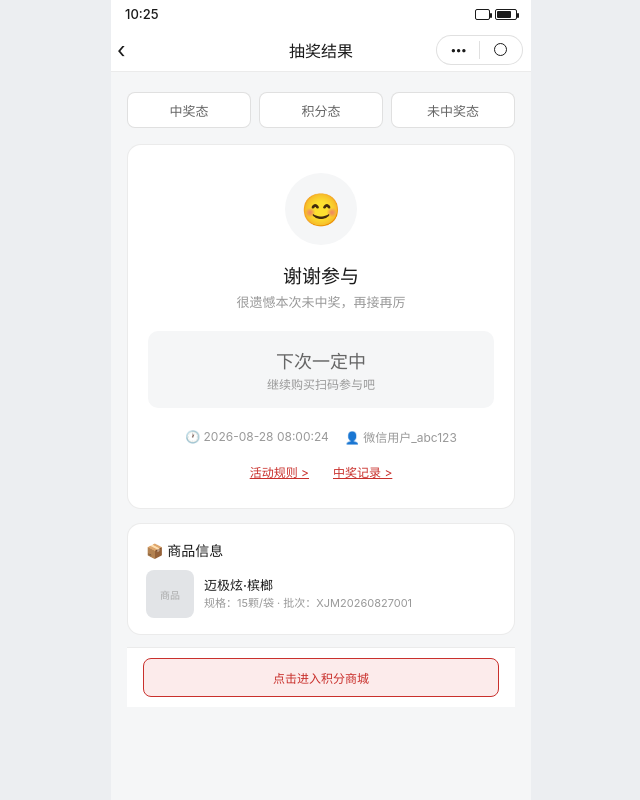
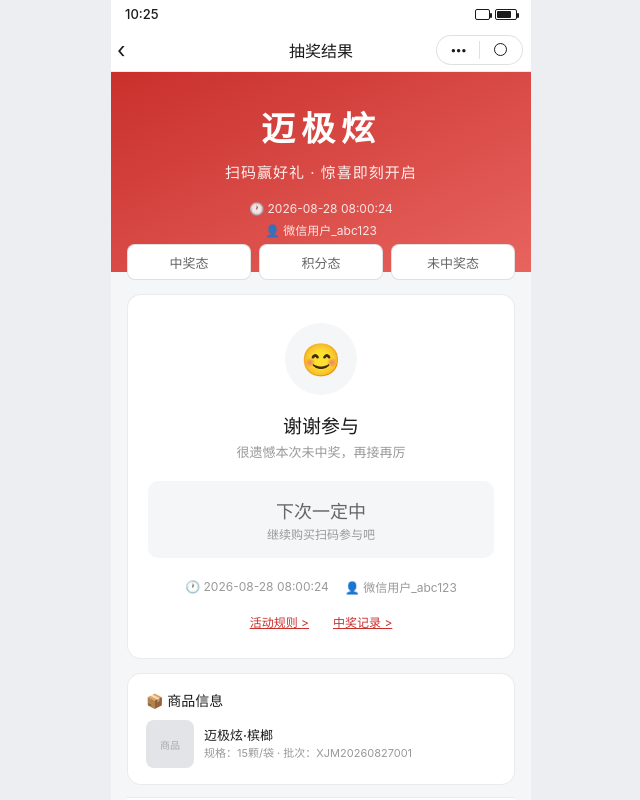
Before and after one commit to Kui0105/1528-01-ue.ue.ehaiba.net, a website: page p4-result.html in a window 1280 px wide. Shown: the whole page, without its empty margins (319-959 px from the left). Drawn offline with Linux system fonts and the light colour scheme.

Commit message:
fix: 抽奖结果页(p4-result.html)增加顶部海报背景区，结果内容整体下移 v0.35.5

```diff
--- a/p4-result.html
+++ b/p4-result.html
@@ -6,16 +6,17 @@
 <title>迈极炫 · P4 抽奖结果页</title>
 <style>
 *{margin:0;padding:0;box-sizing:border-box}
+html,body{height:100%;overflow:hidden}
 body{font-family:-apple-system,BlinkMacSystemFont,'PingFang SC','Hiragino Sans GB',sans-serif;background:#eceef1;color:#1a1a1a;-webkit-font-smoothing:antialiased}
-.mp{width:100%;max-width:420px;margin:0 auto;min-height:100vh;display:flex;flex-direction:column;background:#f5f6f7}
-.statusbar{height:28px;background:#fff;display:flex;justify-content:space-between;align-items:center;padding:0 14px;font-size:13px;font-weight:500}
+.mp{position:relative;width:100%;max-width:420px;margin:0 auto;height:100%;min-height:100vh;display:flex;flex-direction:column;background:#f5f6f7;overflow:hidden}
+.statusbar{height:28px;background:#fff;display:flex;justify-content:space-between;align-items:center;padding:0 14px;font-size:13px;font-weight:500;flex-shrink:0}
 .statusbar .right{display:flex;align-items:center;gap:5px;font-size:12px}
 .sb-ico{width:15px;height:11px;border:1px solid #1a1a1a;border-radius:2px;position:relative}
 .sb-ico::after{content:'';position:absolute;right:-3px;top:3px;width:2px;height:5px;background:#1a1a1a;border-radius:1px}
 .sb-bat{width:22px;height:11px;border:1px solid #1a1a1a;border-radius:2px;position:relative}
 .sb-bat::after{content:'';position:absolute;right:-3px;top:3px;width:2px;height:5px;background:#1a1a1a;border-radius:1px}
 .sb-bat::before{content:'';position:absolute;left:1px;top:1px;bottom:1px;width:14px;background:#1a1a1a;border-radius:1px}
-.navbar{height:44px;background:#fff;border-bottom:.5px solid rgba(0,0,0,.08);display:flex;align-items:center;position:relative}
+.navbar{height:44px;background:#fff;border-bottom:.5px solid rgba(0,0,0,.08);display:flex;align-items:center;position:relative;flex-shrink:0}
 .navbar .back{position:absolute;left:6px;top:50%;transform:translateY(-50%);font-size:22px;width:40px;height:44px;display:flex;align-items:center;cursor:pointer}
 .navbar .title{width:100%;text-align:center;font-size:16px;font-weight:500}
 .capsule{position:absolute;right:8px;top:50%;transform:translateY(-50%);width:87px;height:30px;border:.5px solid rgba(0,0,0,.12);border-radius:15px;display:flex;align-items:center;background:#fff}
@@ -23,12 +24,19 @@ body{font-family:-apple-system,BlinkMacSystemFont,'PingFang SC','Hiragino Sans G
 .capsule .c-left{font-size:11px;letter-spacing:-1px}
 .capsule .c-right .dot{width:13px;height:13px;border:1.4px solid #1a1a1a;border-radius:50%}
 .capsule .divider{width:.5px;height:18px;background:rgba(0,0,0,.12)}
-.content{flex:1;padding:20px 16px}
-/* preview tab */
-.prev{display:flex;gap:8px;margin-bottom:16px}
+.content{flex:1;overflow-y:auto;-webkit-overflow-scrolling:touch;position:relative}
+
+/* poster header */
+.poster-top{height:200px;background:linear-gradient(155deg,#c9302c,#e8645f);display:flex;flex-direction:column;align-items:center;justify-content:center;color:#fff;text-align:center;padding:20px;flex-shrink:0}
+.poster-top .brand{font-size:34px;font-weight:600;letter-spacing:6px;margin-bottom:10px}
+.poster-top .slogan{font-size:15px;opacity:.92;letter-spacing:1px;margin-bottom:16px}
+.poster-top .meta{font-size:12px;opacity:.85;line-height:1.8}
+
+/* result area */
+.result-wrap{padding:0 16px 20px;margin-top:-28px;position:relative;z-index:2}
+.prev{display:flex;gap:8px;margin-bottom:14px}
 .prev button{flex:1;height:36px;border:.5px solid rgba(0,0,0,.12);background:#fff;border-radius:8px;font-size:13px;color:#666;cursor:pointer}
 .prev button.on{background:#c9302c;color:#fff;border-color:#c9302c}
-/* result card */
 .rc{background:#fff;border-radius:14px;padding:28px 20px;text-align:center;border:.5px solid rgba(0,0,0,.08);margin-bottom:14px}
 .ric{width:72px;height:72px;border-radius:50%;margin:0 auto 16px;display:flex;align-items:center;justify-content:center;font-size:32px}
 .ric.win{background:#fdf6e8}.ric.points{background:#eaf4ed}.ric.no{background:#f5f6f7}
@@ -68,7 +76,15 @@ body{font-family:-apple-system,BlinkMacSystemFont,'PingFang SC','Hiragino Sans G
     <span class="title">抽奖结果</span>
     <span class="capsule"><span class="c-left">•••</span><span class="divider"></span><span class="c-right"><span class="dot"></span></span></span>
   </div>
+
   <div class="content">
+    <div class="poster-top">
+      <div class="brand">迈极炫</div>
+      <div class="slogan">扫码赢好礼 · 惊喜即刻开启</div>
+      <div class="meta" id="posterMeta"></div>
+    </div>
+
+    <div class="result-wrap">
       <div class="prev">
         <button id="pv-win" onclick="setMode('win')">中奖态</button>
         <button id="pv-points" onclick="setMode('points')">积分态</button>
@@ -86,7 +102,8 @@ body{font-family:-apple-system,BlinkMacSystemFont,'PingFang SC','Hiragino Sans G
       </div>
     </div>
   </div>
-
+  <div class="toast" id="toast"></div>
+</div>
 
 <script>
 const params=new URLSearchParams(location.search);
@@ -124,15 +141,14 @@ function render(){
     ${metaHtml()}`;
   }else{
     html=`<div class="ric no">😊</div><div class="rt">谢谢参与</div><div class="rs">很遗憾本次未中奖，再接再厉</div>
-    <div class="pd2"><div class="pv" style="color:#666;font-size:18px">下次一定中</div><div class="pl">继续购买扫码参与吧</div>
-<div class="toast" id="toast"></div>
-</div>
+    <div class="pd2"><div class="pv" style="color:#666;font-size:18px">下次一定中</div><div class="pl">继续购买扫码参与吧</div></div>
     ${metaHtml()}`;
   }
   rc.innerHTML=html;
 }
 // init
 if(mode){document.getElementById('pv-'+mode).classList.add('on');}
+document.getElementById('posterMeta').innerHTML=`🕐 ${fmtTime(scanTime)}<br>👤 ${nickname}`;
 render();
 let tt=null;
 function toast(m){const t=document.getElementById('toast');t.textContent=m;t.classList.add('show');clearTimeout(tt);tt=setTimeout(()=>t.classList.remove('show'),1600);}
--- a/package.json
+++ b/package.json
@@ -1,6 +1,6 @@
 {
   "name": "maijixuan-lottery-prototype",
-  "version": "0.35.4",
+  "version": "0.35.5",
   "description": "迈极炫槟榔扫码抽奖小程序交互原型",
   "private": true,
   "scripts": {},
```
Also changed, not shown: index.html (+1 -1 lines). Lines whose indentation alone changed are shown as unchanged.
